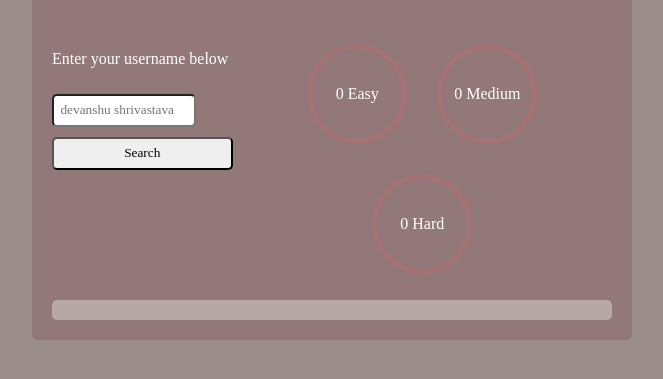
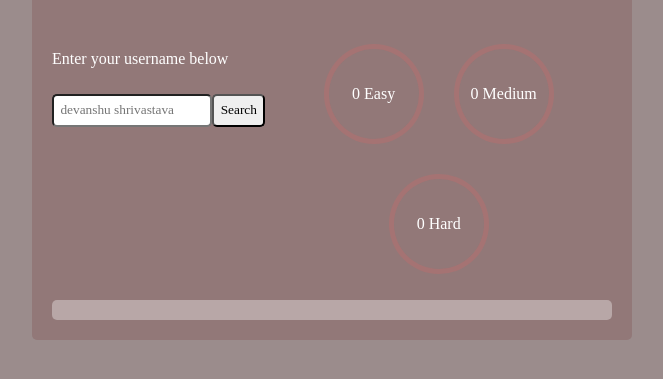
Before and after one commit to DKSHRI/leetcodestatsfinder, a plain HTML site: page index.html in a window 1280 px wide. Shown: the part 279-658 px from the top of the page, without its empty margins (308-971 px from the left). Drawn offline with Linux system fonts and the light colour scheme.

Commit message:
upadte css and html

```diff
--- a/index.html
+++ b/index.html
@@ -14,11 +14,11 @@
         <p>Enter your username below</p>
         <div class="user-input-container">
           <input type="text" placeholder="devanshu shrivastava" id="user-input" />
+          <button id="search-btn">Search</button>
         </div>
-        <button id="search-btn">Search</button>
       </div>
 
-      <div class="stat-containe">
+      <div class="stats-container">
         <div class="progress">
           <div class="progress-item circle">
             <div class="progress-label">
@@ -40,11 +40,9 @@
           </div>
         </div>
       </div>
-
     </div>
-     <div class="stats-card"></div>
+    <div class="stats-card"></div>
   </div>
-
   <script src="script.js"></script>
 </body>
 </html>
```
